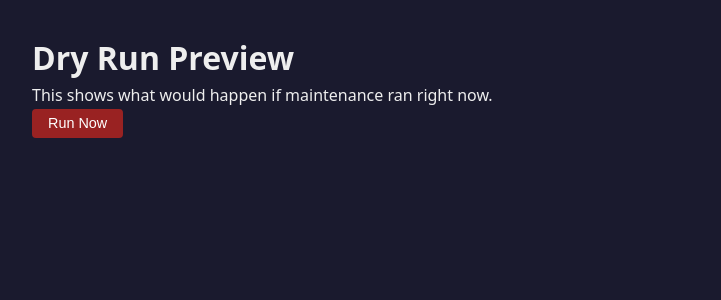
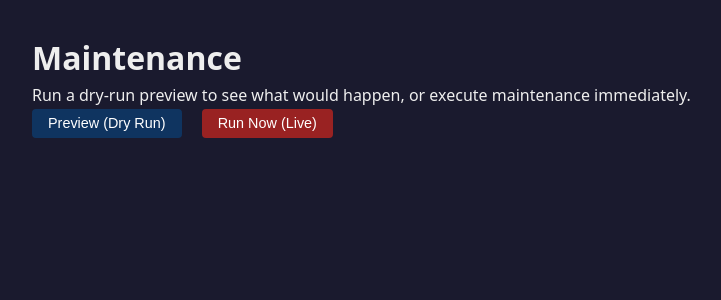
Before and after one commit to mwstowe/mediapurge, a Python web app: template mediacleaner/web/templates/preview.html in a window 1280 px wide. Shown: the top 300 px of the page, without its empty margins (124-845 px from the left). Run offline with Jinja, Linux system fonts and the light colour scheme; the template is opened without the code that fills it, so the values that code supplies are empty.

Commit message:
Rename Preview to Maintenance page with clear Preview/Run Now buttons

```diff
--- a/mediacleaner/web/app.py
+++ b/mediacleaner/web/app.py
@@ -181,6 +181,8 @@ def create_app() -> Flask:
     @app.route("/preview")
     @login_required
     def preview():
+        if request.args.get("mode") != "preview":
+            return render_template("preview.html", report=None, error=None, ran=False)
         try:
             sync_managed_media()
             report = run_evaluation(dry_run=True)
--- a/mediacleaner/web/templates/base.html
+++ b/mediacleaner/web/templates/base.html
@@ -40,7 +40,7 @@ form input[type="checkbox"] { width: auto; }
   <a href="{{ url_for('browse') }}">Browse</a>
   <a href="{{ url_for('orphans') }}">Orphans</a>
   <a href="{{ url_for('action_log') }}">Log</a>
-  <a href="{{ url_for('preview') }}">Preview</a>
+  <a href="{{ url_for('preview') }}">Maintenance</a>
   <a href="{{ url_for('config_edit') }}">Config</a>
   <a href="{{ url_for('logout') }}">Logout</a>
 </nav>
--- a/mediacleaner/web/templates/preview.html
+++ b/mediacleaner/web/templates/preview.html
@@ -1,26 +1,44 @@
 {% extends "base.html" %}
-{% block title %}Preview — MediaCleaner{% endblock %}
+{% block title %}Maintenance — MediaCleaner{% endblock %}
 {% block content %}
-<h1>{% if ran %}Maintenance Results{% else %}Dry Run Preview{% endif %}</h1>
+<h1>Maintenance</h1>
+
+{% if not report and not error %}
+<p>Run a dry-run preview to see what would happen, or execute maintenance immediately.</p>
+<form method="get" style="display:inline;">
+  <button type="submit" class="btn btn-primary">Preview (Dry Run)</button>
+  <input type="hidden" name="mode" value="preview">
+</form>
+<form method="post" action="{{ url_for('run_now') }}" style="display:inline;margin-left:1rem;">
+  <button type="submit" class="btn btn-danger" onclick="return confirm('Run maintenance NOW? This will delete media per your rules.')">Run Now (Live)</button>
+</form>
+
+{% elif error %}
+<div class="card"><p class="error">{{ error }}</p></div>
+
+{% elif report %}
+
 {% if ran %}
-<p style="color:#4caf50;font-weight:bold;">Maintenance executed. Actions below were performed.</p>
+<p style="color:#4caf50;font-weight:bold;">✓ Maintenance executed. Actions below were performed.</p>
 {% else %}
-<p>This shows what would happen if maintenance ran right now.</p>
-<form method="post" action="{{ url_for('run_now') }}" style="margin-bottom:1rem;">
-  <button type="submit" class="btn btn-danger" onclick="return confirm('Run maintenance NOW? This will delete media per your rules.')">Run Now</button>
+<p>Preview — no changes made.</p>
+{% endif %}
+
+<form method="get" style="display:inline;">
+  <button type="submit" class="btn btn-primary">Preview (Dry Run)</button>
+  <input type="hidden" name="mode" value="preview">
+</form>
+{% if not ran %}
+<form method="post" action="{{ url_for('run_now') }}" style="display:inline;margin-left:1rem;">
+  <button type="submit" class="btn btn-danger" onclick="return confirm('Run maintenance NOW? This will delete media per your rules.')">Run Now (Live)</button>
 </form>
 {% endif %}
 
-{% if error %}
-<div class="card"><p class="error">{{ error }}</p></div>
-{% elif report %}
-
 {% set deletions = report.results | selectattr("action", "equalto", "delete") | list %}
-{% set keeps = report.results | selectattr("action", "equalto", "keep") | list %}
 {% set pending = report.results | selectattr("action", "equalto", "pending_confirm") | list %}
 
 {% if deletions %}
-<h2>Would Delete ({{ deletions | length }})</h2>
+<h2 style="margin-top:1.5rem;">{{ "Deleted" if ran else "Would Delete" }} ({{ deletions | length }})</h2>
 <table>
   <tr><th>Title</th><th>Manager</th><th>Reason</th></tr>
   {% for r in deletions %}
@@ -32,7 +50,7 @@
   {% endfor %}
 </table>
 {% else %}
-<p>No deletions would occur.</p>
+<p style="margin-top:1.5rem;">No deletions.</p>
 {% endif %}
 
 {% if pending %}
```
